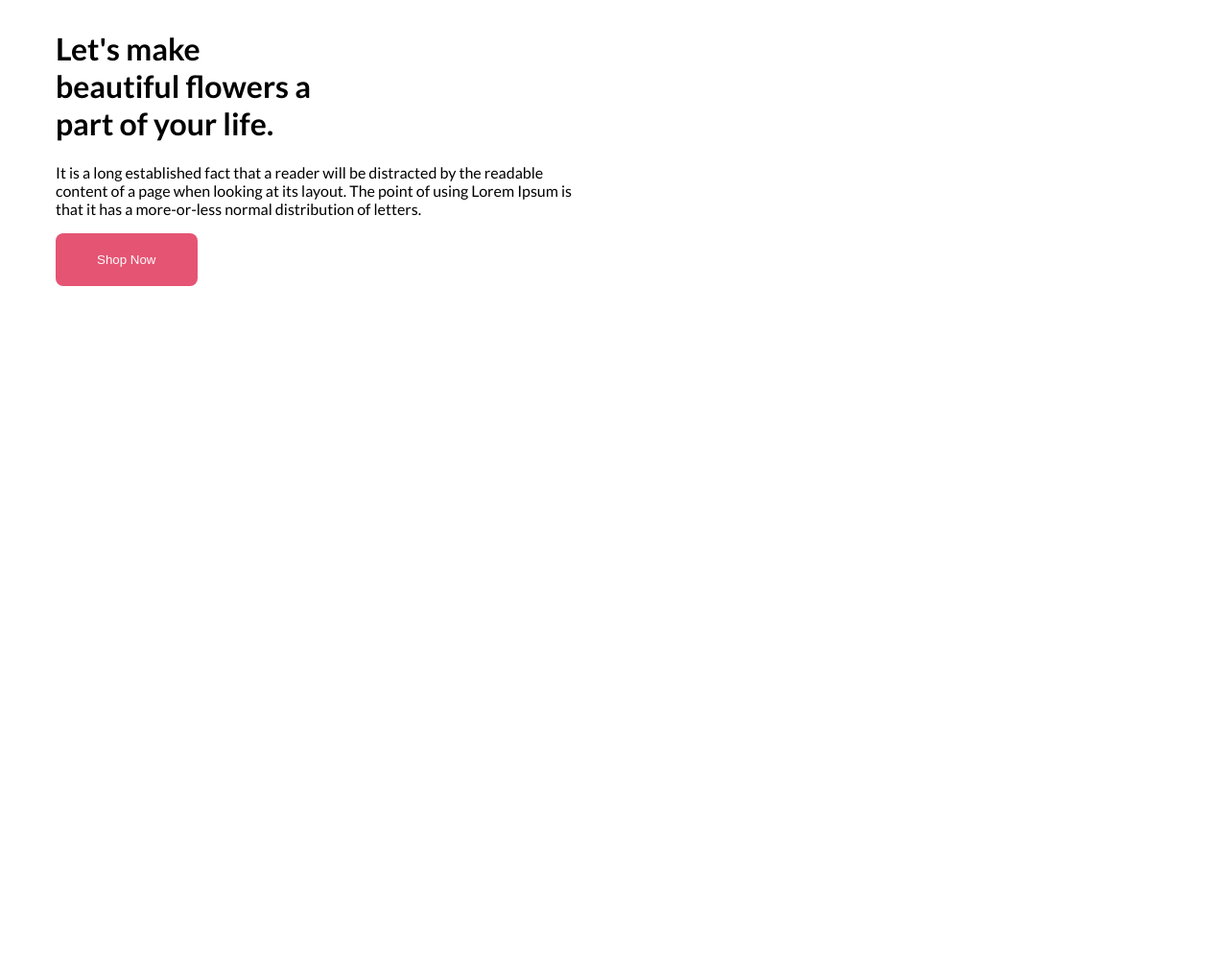
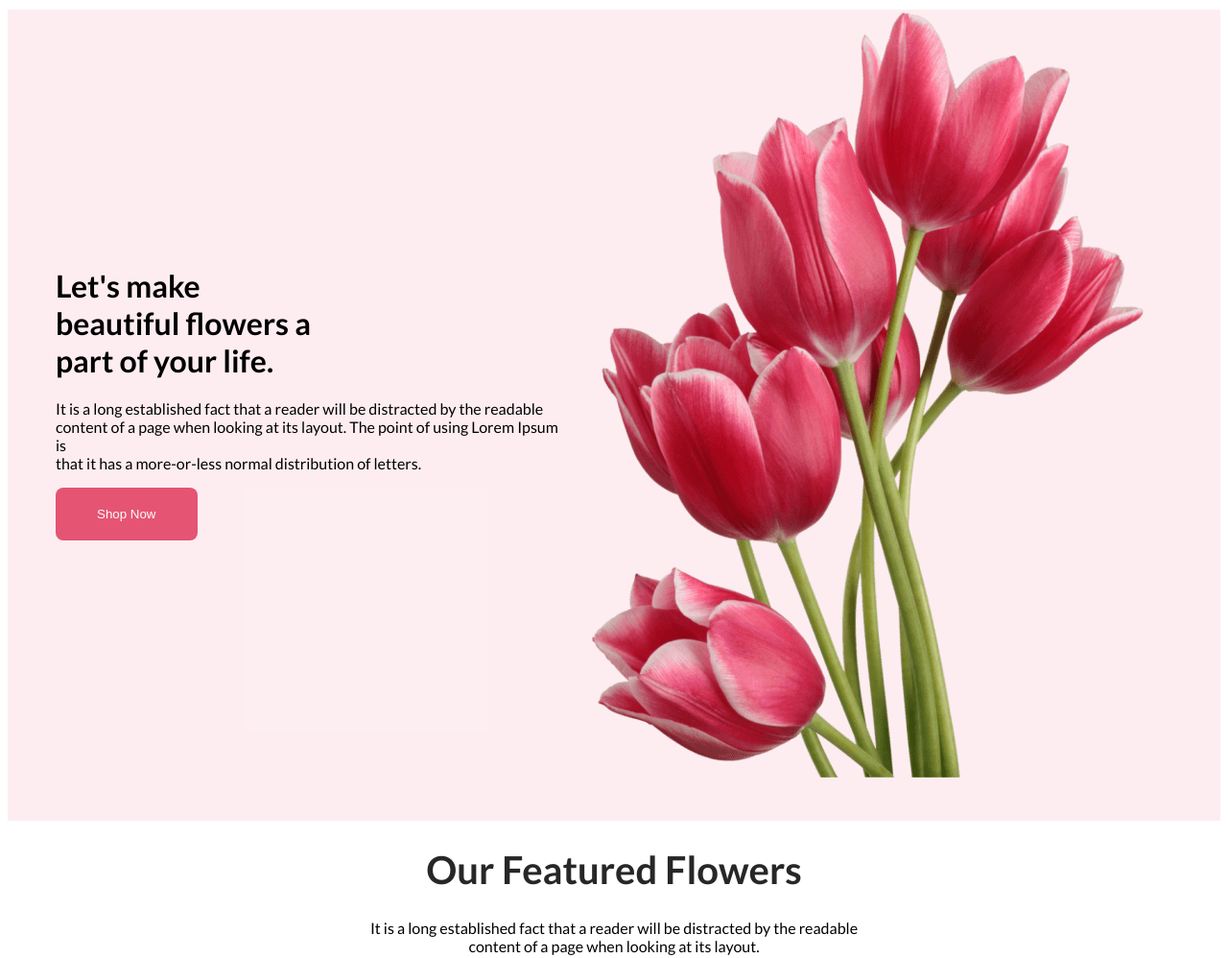
Before and after one commit to sajid85/flower-shop-assignment, a plain HTML site: page index.html in a window 1280 px wide. Shown: the top 998 px of the page at 96% size. Before the commit the page ends 800 px from the top, so only its background shows below. Drawn offline with Linux system fonts and the light colour scheme.

Commit message:
updated work

```diff
--- a/flowershop.css
+++ b/flowershop.css
@@ -20,7 +20,7 @@ body
   gap: 10px;
 
 }
-.nav
+.banner
 {
   display: flow-root;
   justify-content: space-between;
@@ -28,3 +28,40 @@ body
   align-items: center;
 
 }
+.banner{
+  display: flex;
+  padding: 30 px 30px 30px 150px;
+  align-items: center;
+  justify-content: space-between;
+}
+.banner.rose
+{
+  padding: 50px 240px 4017px 1047px;
+  width: 635px;
+  height: 800px;
+  flex-shrink: 0;
+}
+
+.header{
+  background-color:rgba(229, 84, 115, 0.10);
+  width: 100%;
+  height: 845px;
+}
+.midbody
+{
+  text-align: center;
+
+}
+.title2{
+  color: #272727;
+text-align: center;
+font-size: 40px;
+font-style: normal;
+font-weight: 800;
+line-height: normal;
+}
+.flowertree
+{
+
+  border-radius: 70px 0px 0px 0px;
+}
--- a/index.html
+++ b/index.html
@@ -12,13 +12,27 @@
   <link rel="stylesheet" href="flowershop.css">
 </head>
 <body>
-  <div class="nav">
-  <h1 class="heading">Let's make <br> beautiful flowers a <br> part of your life.</h1>
+  <header class="header">
+    <div class="banner">
+      <div>
+  <h1 class="title">Let's make <br> beautiful flowers a <br> part of your life.</h1>
   <p>
     It is a long established fact that a reader will be distracted by the readable <br> content of a page when looking at its layout. The point of using Lorem Ipsum is <br>that it has a more-or-less normal distribution of letters.
   </p>
   <button class="button">Shop Now</button>
 </div>
+<img class="rose" src="/Flower Asset/pngwing 10.png" alt="">
+</div>
+  </header>
+  <div class="midbody">
+    <h1 class="title2">Our Featured Flowers</h1>
+    <p class="paragraph">It is a long established fact that a reader will be distracted by the readable <br> content of a page when looking at its layout. </p>
+  </div>
+  <div class="flowertree">
+    <img src="Flower Asset/pngwing 6.png" alt="">
+    <img src="Flower Asset/pngwing 5.png" alt="">
+    <img src="Flower Asset/pngwing 7.png" alt="">
+  </div>
 
 </body>
 </html>
```
